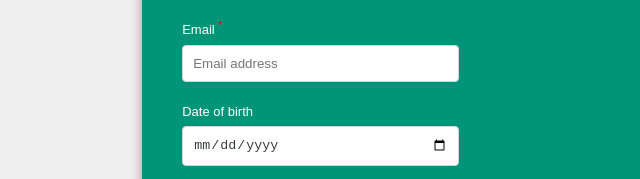
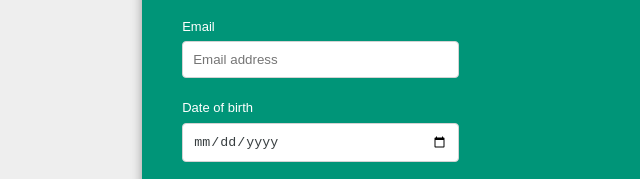
Before and after one commit to septimusforster/FirestoreWebApp, a website built with webpack: page dist/index.html in a window 1280 px wide. Shown: the part 467-646 px from the top of the page, 516-1156 px from the left. Built offline with nearby package versions, Linux system fonts and the light colour scheme; some packages are replaced by stand-ins of ours.

Commit message:
upd-index-email

```diff
--- a/dist/index.html
+++ b/dist/index.html
@@ -77,9 +77,8 @@
                         <div class="input-group">
                             <label for="umail">
                                 Email
-                                <sup class="required" title="required">*</sup>
                             </label>
-                            <input type="email" name="umail" id="umail" pattern=".*@{dca|gmail|yahoo|hotmail}.com" placeholder="Email address">
+                            <input type="email" name="umail" id="umail" pattern=".+@(gmail|dca|yahoo|hotmail)\.com" placeholder="Email address">
                         </div>
                         <div class="input-group">
                             <label for="dob">Date of birth</label>
```
